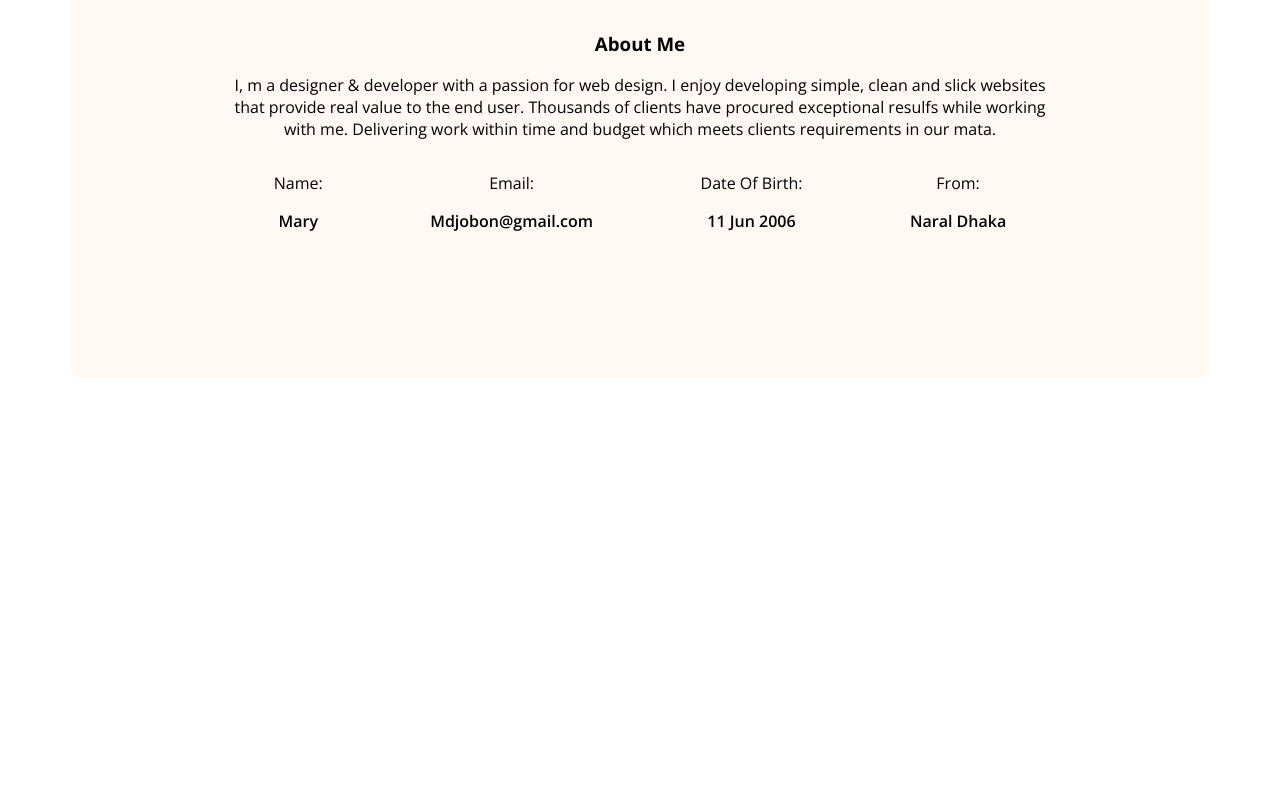
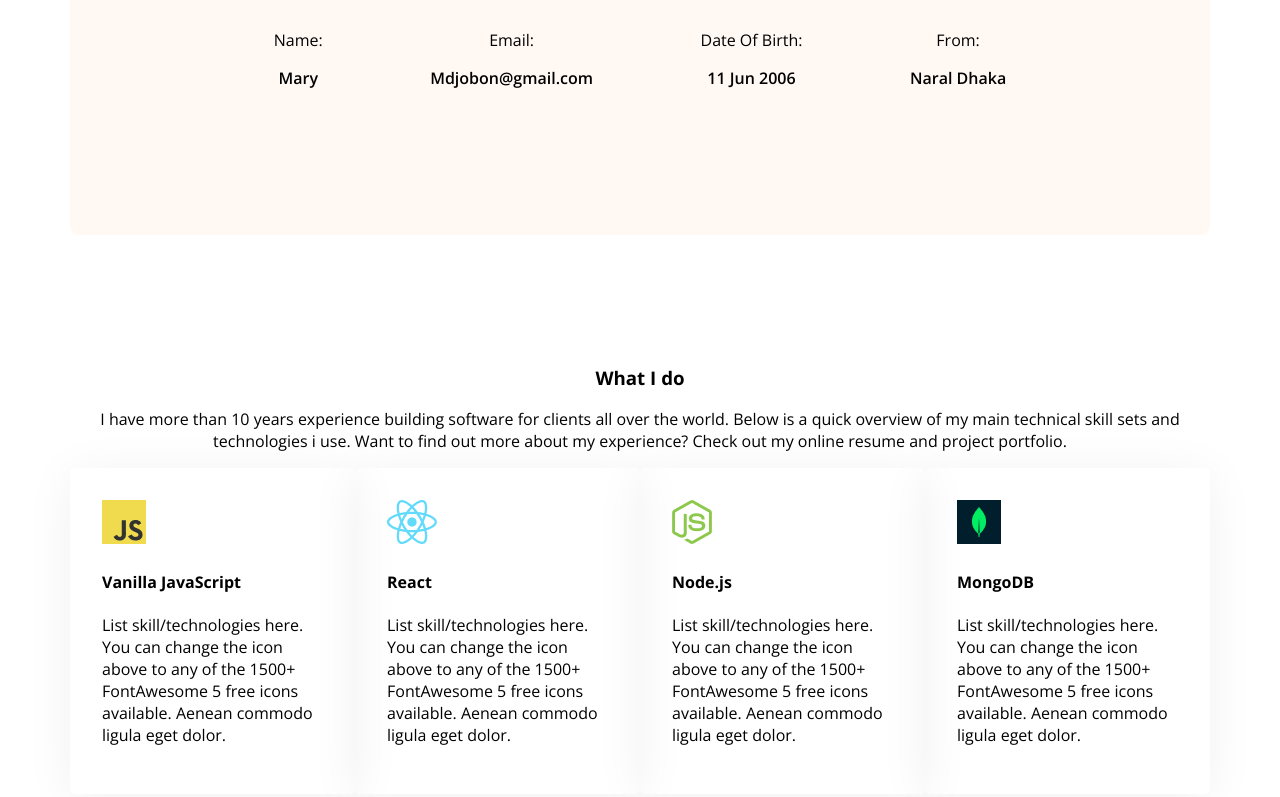
Before and after one commit to mdjibon6147/web-dev-porfoile, a plain HTML site: page index.html in a window 1280 px wide. Shown: the part 1083-1880 px from the top of the page. Before the commit the page ends 1469 px from the top, so only its background shows below. Drawn offline with nearby package versions, Linux system fonts and the light colour scheme.

Commit message:
add name and work

```diff
--- a/index.html
+++ b/index.html
@@ -3,7 +3,9 @@
 <head>
     <meta charset="UTF-8">
     <meta name="viewport" content="width=device-width, initial-scale=1.0">
-    <title> Web Developer </title>
+    <title > Web Developer </title>
+ <link rel="shortcut icon" href="images/icons/twitter.png" type="image/x-icon">
+
     <link rel="preconnect" href="https://fonts.googleapis.com">
 <link rel="preconnect" href="https://fonts.gstatic.com" crossorigin>
 <link href="https://fonts.googleapis.com/css2?family=Open+Sans:ital,wght@0,300..800;1,300..800&display=swap" rel="stylesheet">
@@ -13,7 +15,7 @@
 <body class="open-sans-normal">
     <header class="header backround-img">
         <nav>
-            <h3 class="nav-title">Ma<span class="text-primary">r</span>y</h3>
+            <h3 class="nav-title">𝕵𝖎𝖇<span class="text-primary">𝖔</span>𝖓</h3>
             <ul>
                 <li><a class="dark-2" href="">Portfiolio</a></li>
                 <li><a class="dark-2" href="">Bloge</a></li>
@@ -23,12 +25,12 @@
         <div class="banner">
             <div class="banner-content">
                 <h4 class="hi-iam dark-2">Hi, I  am</h4>
-                <h1 class="title">Mary Hardy</h1>
+                <h1 class="title">Jibon Hardy</h1>
                 <p class="banner-description">Shot what able cold new see hold.Friendly as an betrayed formerly he. Morning because as to society behaved moments.</p>
                 <button class="btn-primary">Download CV</button>
                 <button class="btn-primary">Contact</button>
             </div>
-            <img class="banner-pic" src="images/hardy.png" alt="">
+            <img class="banner-pic" src="images/mdjibon.png" alt="">
         </div>
     </header>
     <main>
@@ -54,6 +56,36 @@
                 </div>
             </div>
         </section>
+
+        <!-- what is do section start -->
+         <section class="skills">
+            <h3 class="section-title text-center">What I do</h3>
+            <p class="section-description text-center">I have more than 10 years experience building software for clients all over the world. Below is a quick overview of my main technical skill sets and technologies i use. Want to find out more about my experience? Check out my online resume and project portfolio.</p>
+            <div class="skill-contener">
+                <!-- .skill*4>img+h4+.skill-title+p.skill-description -->
+            <div class="skill">
+                <img src="images/icons/js.png" alt="">
+                <h4 class="skill-title">Vanilla JavaScript</h4>
+                <p class="skill-description">List skill/technologies here. You can change the icon above to any of the 1500+ FontAwesome 5 free icons available. Aenean commodo ligula eget dolor.</p>
+            </div>
+            <div class="skill">
+                <img src="images/icons/react.png" alt="">
+                <h4 class="skill-title">React</h4>
+                <p class="skill-description">List skill/technologies here. You can change the icon above to any of the 1500+ FontAwesome 5 free icons available. Aenean commodo ligula eget dolor.</p>
+            </div>
+            <div class="skill">
+                <img src="images/icons/nodejs.png" alt="">
+                <h4 class="skill-title">Node.js</h4>
+                <p class="skill-description">List skill/technologies here. You can change the icon above to any of the 1500+ FontAwesome 5 free icons available. Aenean commodo ligula eget dolor.</p>
+            </div>
+            <div class="skill">
+                <img src="images/icons/mongo.png" alt="">
+                <h4 class="skill-title">MongoDB</h4>                <p class="skill-description">List skill/technologies here. You can change the icon above to any of the 1500+ FontAwesome 5 free icons available. Aenean commodo ligula eget dolor.</p>
+            </div>
+
+            </div>
+
+         </section>
     </main>
     <footer>
 
--- a/styles/portfiolio.css
+++ b/styles/portfiolio.css
@@ -29,7 +29,9 @@
     background-repeat: no-repeat;
     background-position: top left,bottom right;
 }
-
+.text-center{
+    text-align: center;
+}
 /* nav style */
 nav{
     display: flex;
@@ -82,13 +84,17 @@ nav li a{
     color: #757575;
 }
 .banner-pic{
-    width: 584px;
+    width: 700px;
+
 }
 /* Main styles */
 main{
     max-width: 1140px;
     margin: 0px auto;
 
+}
+main section{
+    margin-top: 130px;
 }
 /* About style */
 .about{
@@ -106,3 +112,14 @@ main{
 .item-desceription{
     font-weight: 600;
 }
+
+   /* Skill section */
+.skill-contener{
+    display: flex;
+}
+
+.skill{
+    padding: 32px;
+    border-radius: 5px;
+    box-shadow: 0px 6px 50px 0px rgba(0, 0, 0, 0.06);
+}
```
Also changed, not shown: images/images.png (added).
